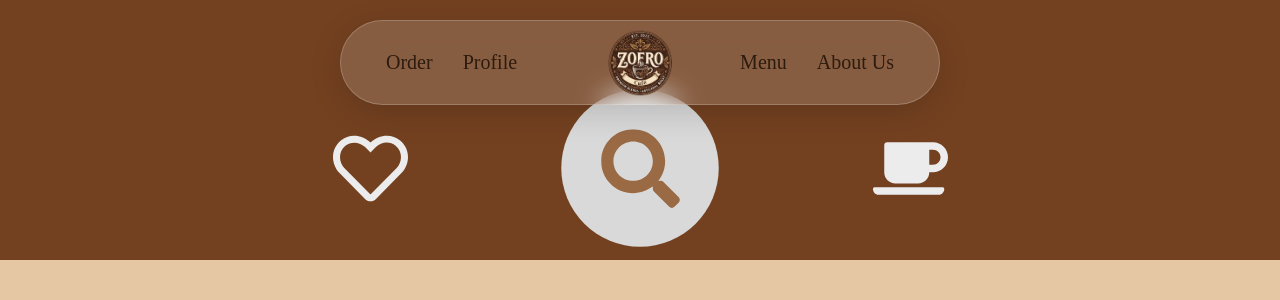
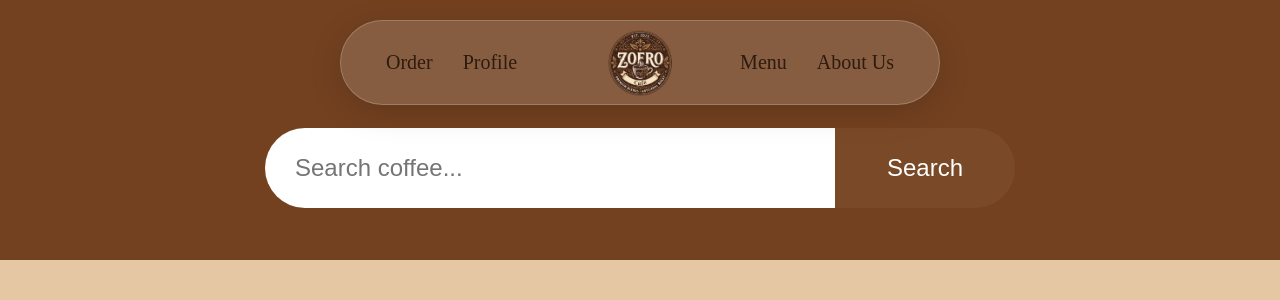
Before and after one commit to Anie-Jerson05/zofro, a React (Vite) app in the folder Zofro-Cafe/: page /menu in a window 1280 px wide. Both pictures are taken after a click on the button 640 px from the left and 168 px from the top of the page. Shown: the top 300 px of the page. Built offline with nearby package versions, Linux system fonts and the light colour scheme; a web font is replaced by a local one.

Commit message:
Refactor Menu component buttons and styles; add search functionality and styles

```diff
--- a/Zofro-Cafe/src/components/favorite.css
+++ b/Zofro-Cafe/src/components/favorite.css
@@ -4,6 +4,7 @@
   align-items: center;
   justify-content: center;
   padding-top: 2%;
+  cursor: default;
 }
 
 .favorite-page h2 {
--- a/Zofro-Cafe/src/pages/Menu.jsx
+++ b/Zofro-Cafe/src/pages/Menu.jsx
@@ -2,22 +2,27 @@ import React, { useState } from "react";
 import Favorite from "../components/Favorite";
 import "./menu.css";
 
-import {
-  FaRegHeart,
-  FaSearch,
-  FaCoffee
-} from "react-icons/fa";
+import { FaRegHeart } from "react-icons/fa";
+import { IoSearch } from "react-icons/io5";
+import { CiCoffeeCup } from "react-icons/ci";
 
 const Menu = () => {
-
   const [activeButton, setActiveButton] = useState("");
 
   return (
     <div className="menu-page">
-
       {/* TOP MENU BAR */}
       <div className="menu-top">
+        {activeButton === "search" ? (
+          <div className="search-container">
+            <input type="text" placeholder="Search coffee..." />
 
+            <button className="search-btn" onClick={() => setActiveButton(null)}>
+              Search
+            </button>
+          </div>
+        ) : (
+          <>
           {/* FAVORITE */}
             <button
               className={
@@ -32,14 +37,10 @@ const Menu = () => {
 
             {/* SEARCH */}
             <button
-          className={
-            activeButton === "search"
-              ? "menu-btn active-menu-btn"
-              : "menu-btn"
-          }
+              className="menu-btn"
               onClick={() => setActiveButton("search")}
             >
-          <FaSearch />
+              <IoSearch />
             </button>
 
             {/* COFFEE */}
@@ -51,16 +52,13 @@ const Menu = () => {
               }
               onClick={() => setActiveButton("coffee")}
             >
-          <FaCoffee />
+              <CiCoffeeCup />
             </button>
-
+          </>
+        )}
       </div>
-
       {/* SEARCH PAGE */}
-      {activeButton === "favorite" && (
-        <Favorite />
-      )}
-
+      {activeButton === "favorite" && <Favorite />}
     </div>
   );
 };
--- a/Zofro-Cafe/src/pages/menu.css
+++ b/Zofro-Cafe/src/pages/menu.css
@@ -8,13 +8,13 @@
   display: flex;
   justify-content: center;
   align-items: center;
-  gap: 120px;
+  gap: 80px;
 }
 
 /* BUTTON */
 .menu-btn {
-  width: 150px;
-  height: 150px;
+  width: 120px;
+  height: 120px;
 
   border: none;
   border-radius: 50%;
@@ -63,7 +63,7 @@
 
   padding: 0 25px;
 
-  box-shadow: 0 10px 25px rgba(0,0,0,0.1);
+  box-shadow: 0 10px 25px rgba(0, 0, 0, 0.1);
 }
 
 /* ICON */
@@ -107,7 +107,7 @@
 
   transition: 0.3s ease;
 
-  box-shadow: 0 10px 25px rgba(0,0,0,0.15);
+  box-shadow: 0 10px 25px rgba(0, 0, 0, 0.15);
 }
 
 .coffee-card:hover {
@@ -138,3 +138,59 @@
   font-size: 18px;
   line-height: 1.6;
 }
+
+/* SEARCH BAR */
+.search-container {
+  width: 750px;
+  height: 80px;
+
+  border-radius: 50px;
+
+  display: flex;
+  align-items: center;
+
+  overflow: hidden;
+
+  animation: zoomIn 0.6s cubic-bezier(0.175, 0.885, 0.32, 1.275);
+}
+
+/* INPUT */
+.search-container input {
+  flex: 1;
+  height: 100%;
+
+  border: none;
+  outline: none;
+
+  padding: 0 30px;
+
+  font-size: 24px;
+}
+
+/* SEARCH BUTTON */
+.search-btn {
+  width: 180px;
+  height: 100%;
+
+  border: none;
+  outline: none;
+
+  background: #7a4a28;
+  color: white;
+
+  font-size: 24px;
+  cursor: pointer;
+}
+
+/* ANIMATION */
+@keyframes zoomIn {
+  from {
+    opacity: 0;
+    transform: scale(0.5);
+  }
+
+  to {
+    opacity: 1;
+    transform: scale(1);
+  }
+}
```
Lines whose indentation alone changed are shown as unchanged.
